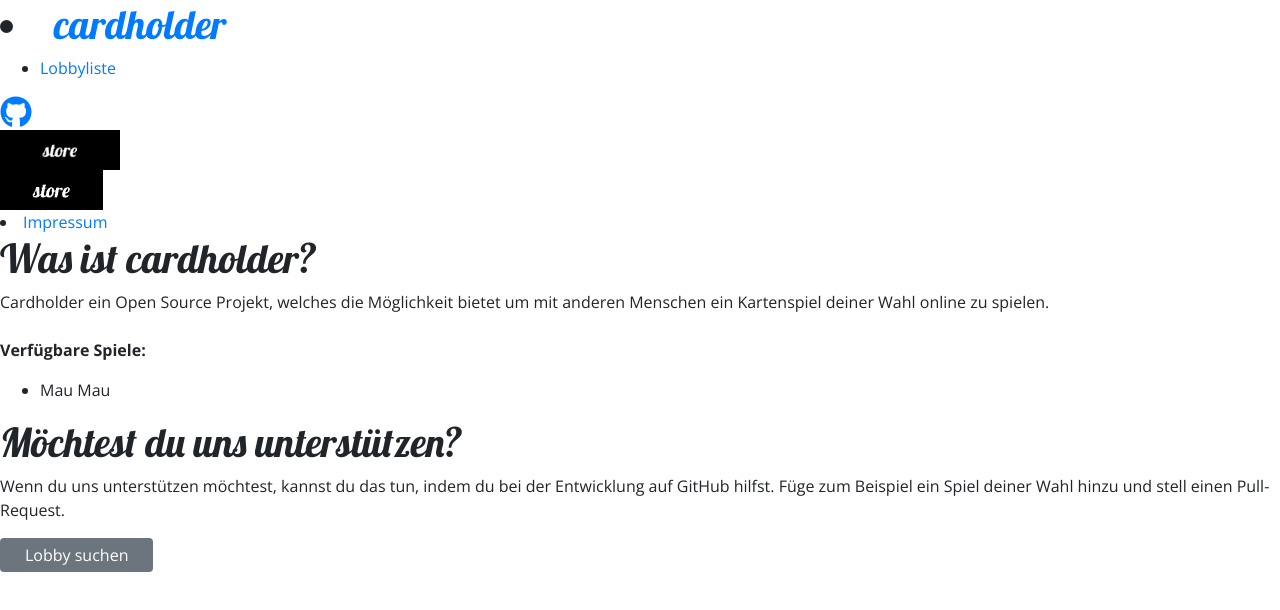
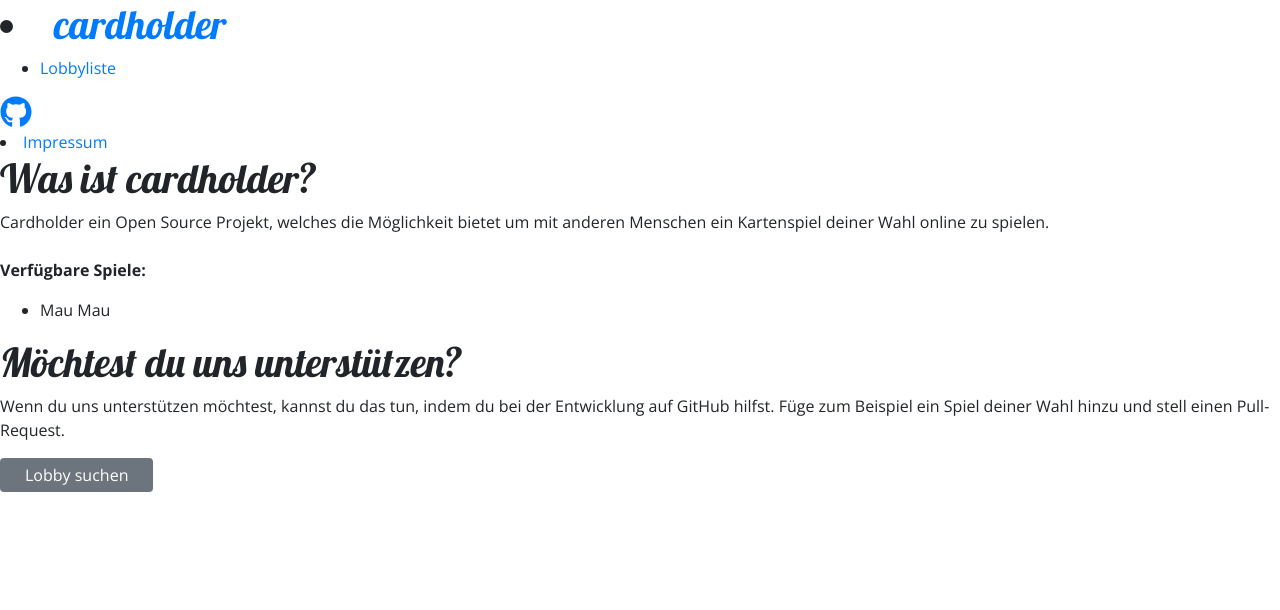
Before and after one commit to cardholder/website, a React app: page / in a window 1280 px wide. Shown: the top 610 px of the page. Built offline with nearby package versions, Linux system fonts and the light colour scheme.

Commit message:
:lipstick: remove store logos

```diff
--- a/src/components/Footer/Footer.js
+++ b/src/components/Footer/Footer.js
@@ -1,12 +1,8 @@
 import React from "react";
 import NavigationItem from "../Navigation/NavigationItems/NavigationItem/NavigationItem";
-import StoreLogo from "../StoreLogo/StoreLogo";
 
 import { FontAwesomeIcon } from "@fortawesome/react-fontawesome";
 import { faGithub } from "@fortawesome/free-brands-svg-icons";
-
-import aStoreLogo from "../../assets/a-store.png";
-import gStoreLogo from "../../assets/g-store.png";
 
 import classes from "./Footer.css";
 
@@ -17,18 +13,6 @@ const footer = () => (
         <FontAwesomeIcon icon={faGithub} size="2x" />
       </a>
     </div>
-    <div className={classes.StoreLogos}>
-      <StoreLogo
-        alt="Apple Store Placeholder"
-        path={aStoreLogo}
-        height="40px"
-      />
-      <StoreLogo
-        alt="Google Store Placeholder"
-        path={gStoreLogo}
-        height="40px"
-      />
-    </div>
     <NavigationItem to="/imprint" exact>
       Impressum
     </NavigationItem>
```
Also changed, not shown: 1 other file (tests, documents, lock files or other folders).
